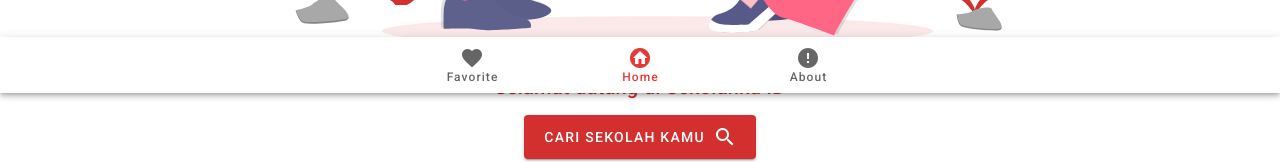
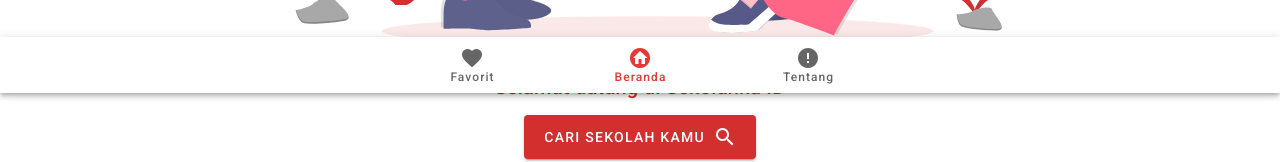
Before and after one commit to satyawikananda/Sekolahku-ID, a Vue app: page / in a window 1280 px wide. Shown: the part 707-869 px from the top of the page. Built offline with nearby package versions, Linux system fonts and the light colour scheme.

Commit message:
:zap: Update bottom nav

```diff
--- a/src/components/master/NavBottom.vue
+++ b/src/components/master/NavBottom.vue
@@ -1,17 +1,17 @@
 <template>
   <v-bottom-navigation :value="activeBtn" color="primary" grow fixed>
     <v-btn>
-      <span>Favorite</span>
+      <span>Favorit</span>
       <v-icon>mdi-heart</v-icon>
     </v-btn>
 
     <v-btn>
-      <span>Home</span>
+      <span>Beranda</span>
       <v-icon>mdi-home-circle</v-icon>
     </v-btn>
 
     <v-btn>
-      <span>About</span>
+      <span>Tentang</span>
       <v-icon>mdi-alert-circle</v-icon>
     </v-btn>
   </v-bottom-navigation>
```
